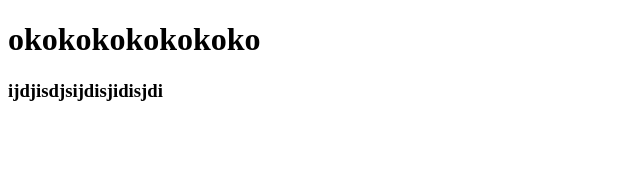
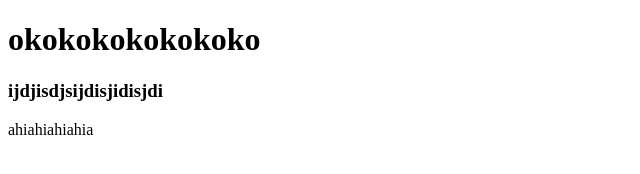
Before and after one commit to hohung113/Tingg, a plain HTML site: page about.html in a window 1280 px wide. Shown: the whole page, without its empty margins (0-640 px from the left). Drawn offline with Linux system fonts and the light colour scheme.

Commit message:
Update about.html

```diff
--- a/about.html
+++ b/about.html
@@ -9,5 +9,6 @@
 <body>
     <h1>okokokokokokoko</h1>
     <h3> ijdjisdjsijdisjidisjdi</h3>
+    ahiahiahiahia
 </body>
 </html>
```
